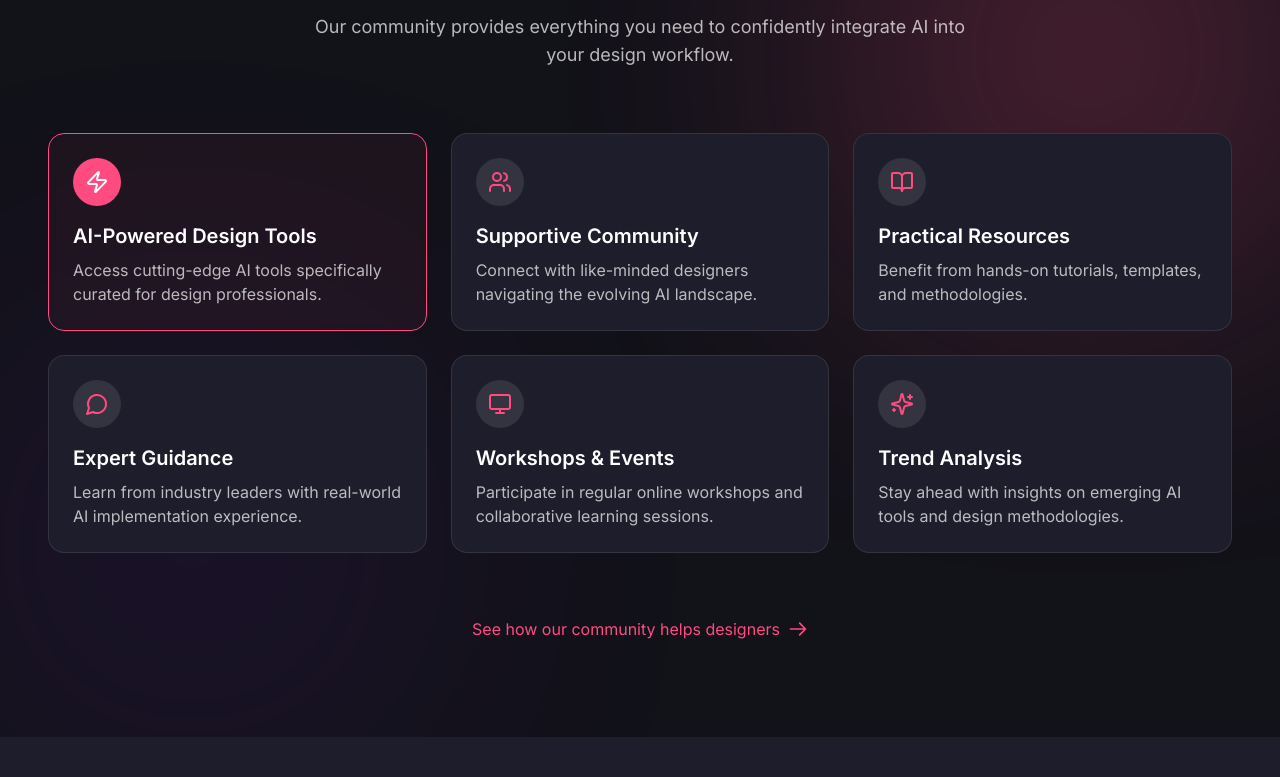
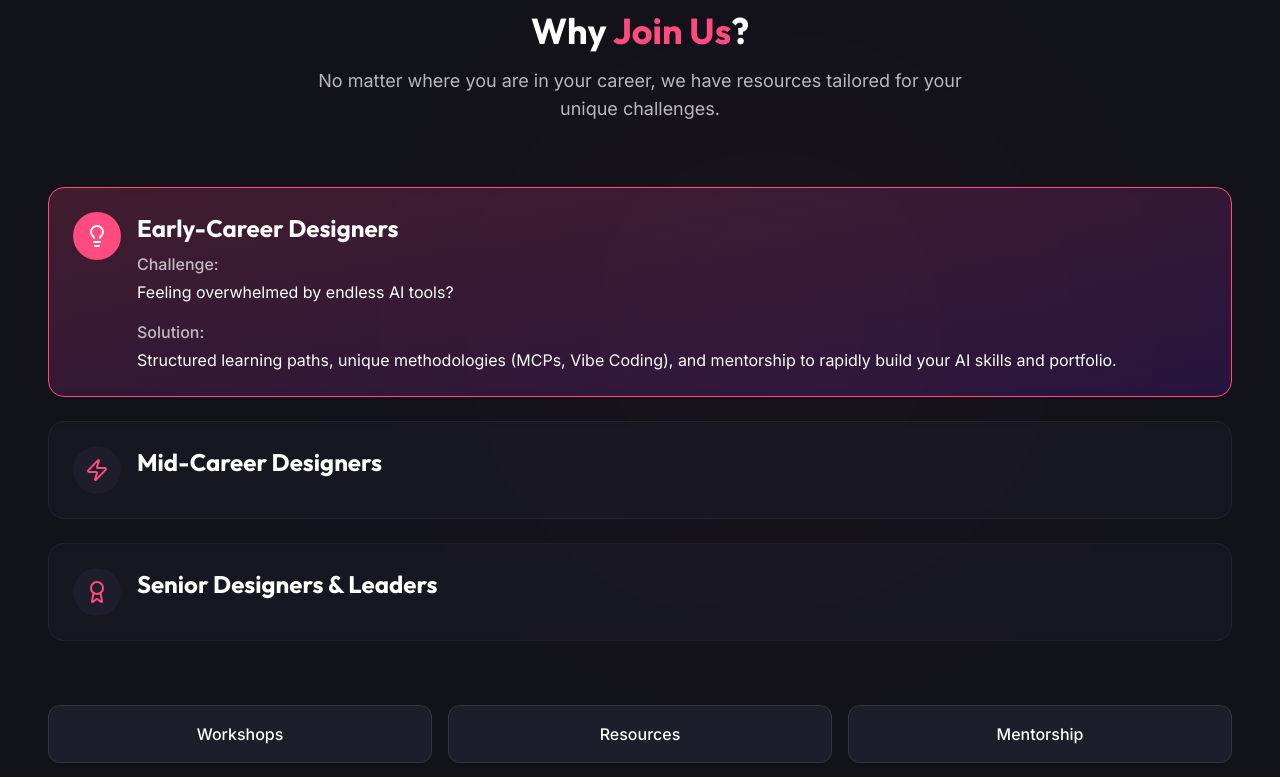
Before and after one commit to yogesh3369/dot-design-community-hub, a React (Vite) app: page / in a window 1280 px wide. Shown: the part 947-1724 px from the top of the page. Built offline with nearby package versions, Linux system fonts and the light colour scheme.

Commit message:
Remove Features section and add Why Join Us section.

```diff
--- /dev/null
+++ b/src/components/WhyJoinUs.tsx
@@ -0,0 +1,172 @@
+
+import { useState } from 'react';
+import { motion } from 'framer-motion';
+import { Lightbulb, Award, Zap } from 'lucide-react';
+
+type UserType = 'early' | 'mid' | 'senior';
+
+interface PanelProps {
+  isActive: boolean;
+  title: string;
+  challenge: string;
+  solution: string;
+  icon: React.ReactNode;
+  onClick: () => void;
+}
+
+const DesignerPanel = ({ isActive, title, challenge, solution, icon, onClick }: PanelProps) => {
+  return (
+    <motion.div
+      className={`cursor-pointer rounded-2xl p-6 transition-all duration-500 ${
+        isActive ? 'bg-gradient-to-br from-lbd-pink/20 to-purple-700/20 border-lbd-pink' : 'bg-lbd-dark-accent/50 border-white/5'
+      } border backdrop-blur-sm`}
+      onClick={onClick}
+      whileHover={{ scale: isActive ? 1 : 1.02 }}
+      layout
+    >
+      <div className="flex items-start gap-4">
+        <div className={`w-12 h-12 rounded-full flex items-center justify-center transition-colors duration-300 ${
+          isActive ? 'bg-lbd-pink text-white' : 'bg-lbd-dark-accent text-lbd-pink'
+        }`}>
+          {icon}
+        </div>
+
+        <div className="flex-1">
+          <h3 className="text-xl md:text-2xl font-bold mb-2 font-heading">{title}</h3>
+
+          <div className={`overflow-hidden transition-all duration-500 ${isActive ? 'max-h-96 opacity-100' : 'max-h-0 opacity-0'}`}>
+            <div className="mb-4">
+              <h4 className="font-medium text-white/70 mb-1">Challenge:</h4>
+              <p className="text-white">{challenge}</p>
+            </div>
+
+            <div>
+              <h4 className="font-medium text-white/70 mb-1">Solution:</h4>
+              <p className="text-white">{solution}</p>
+            </div>
+          </div>
+        </div>
+      </div>
+    </motion.div>
+  );
+};
+
+const WhyJoinUs = () => {
+  const [activeType, setActiveType] = useState<UserType>('early');
+
+  const designerTypes = [
+    {
+      type: 'early' as UserType,
+      title: 'Early-Career Designers',
+      challenge: 'Feeling overwhelmed by endless AI tools?',
+      solution: 'Structured learning paths, unique methodologies (MCPs, Vibe Coding), and mentorship to rapidly build your AI skills and portfolio.',
+      icon: <Lightbulb size={24} />
+    },
+    {
+      type: 'mid' as UserType,
+      title: 'Mid-Career Designers',
+      challenge: 'Struggling to integrate AI effectively into your workflow?',
+      solution: 'Practical knowledge platforms, peer collaboration, and real-time problem-solving to enhance your existing skills quickly.',
+      icon: <Zap size={24} />
+    },
+    {
+      type: 'senior' as UserType,
+      title: 'Senior Designers & Leaders',
+      challenge: 'Unsure how to strategically lead AI adoption in your team?',
+      solution: 'Curated industry insights, strategic networking, and expert guidance to lead confidently without becoming overwhelmed by technical details.',
+      icon: <Award size={24} />
+    }
+  ];
+
+  return (
+    <section id="why-join-us" className="py-24 relative overflow-hidden">
+      {/* Background elements */}
+      <div className="absolute inset-0 bg-lbd-dark z-0">
+        <motion.div
+          initial={{ opacity: 0 }}
+          animate={{ opacity: 0.05 }}
+          transition={{ duration: 2, repeat: Infinity, repeatType: "reverse" }}
+          className="absolute top-1/4 right-1/4 w-96 h-96 bg-lbd-pink rounded-full filter blur-[150px]"
+        ></motion.div>
+        <motion.div
+          initial={{ opacity: 0 }}
+          animate={{ opacity: 0.05 }}
+          transition={{ duration: 3, delay: 0.5, repeat: Infinity, repeatType: "reverse" }}
+          className="absolute bottom-1/4 left-1/4 w-96 h-96 bg-purple-700 rounded-full filter blur-[150px]"
+        ></motion.div>
+      </div>
+
+      <div className="container-custom relative z-10">
+        <motion.div
+          className="text-center max-w-2xl mx-auto mb-16"
+          initial={{ opacity: 0, y: 20 }}
+          whileInView={{ opacity: 1, y: 0 }}
+          viewport={{ once: true }}
+          transition={{ duration: 0.6 }}
+        >
+          <motion.div
+            initial={{ scale: 0.9, opacity: 0 }}
+            whileInView={{ scale: 1, opacity: 1 }}
+            viewport={{ once: true }}
+            transition={{ duration: 0.5, delay: 0.2 }}
+            className="inline-flex items-center justify-center mb-6 bg-lbd-pink/10 px-4 py-1 rounded-full border border-lbd-pink/20"
+          >
+            <span className="text-lbd-pink text-sm font-medium">Find Your Perfect Fit</span>
+          </motion.div>
+
+          <h2 className="text-3xl md:text-4xl font-bold font-heading mb-4">
+            Why <span className="text-lbd-pink">Join Us</span>?
+          </h2>
+          <p className="text-lbd-white/70 text-lg">
+            No matter where you are in your career, we have resources tailored for your unique challenges.
+          </p>
+        </motion.div>
+
+        <motion.div
+          className="grid gap-6"
+          initial={{ opacity: 0 }}
+          whileInView={{ opacity: 1 }}
+          viewport={{ once: true }}
+          transition={{ duration: 0.6, delay: 0.3 }}
+        >
+          {designerTypes.map((designer) => (
+            <DesignerPanel
+              key={designer.type}
+              isActive={activeType === designer.type}
+              title={designer.title}
+              challenge={designer.challenge}
+              solution={designer.solution}
+              icon={designer.icon}
+              onClick={() => setActiveType(designer.type)}
+            />
+          ))}
+        </motion.div>
+
+        {/* "Aha" effect - sparkling buttons for different activities */}
+        <motion.div
+          className="mt-16 grid grid-cols-2 md:grid-cols-3 gap-4"
+          initial={{ opacity: 0, y: 20 }}
+          whileInView={{ opacity: 1, y: 0 }}
+          viewport={{ once: true }}
+          transition={{ duration: 0.7, delay: 0.5 }}
+        >
+          {['Workshops', 'Resources', 'Mentorship', 'Networking', 'Discussions', 'Insights'].map((activity, index) => (
+            <motion.div
+              key={activity}
+              className="glass-card border border-white/10 hover:border-lbd-pink/30 hover:bg-lbd-pink/5 p-4 rounded-xl flex items-center justify-center text-center"
+              whileHover={{
+                scale: 1.05,
+                boxShadow: '0 0 20px rgba(255, 75, 127, 0.2)'
+              }}
+              transition={{ delay: index * 0.1 }}
+            >
+              <span className="text-white text-sm md:text-base font-medium">{activity}</span>
+            </motion.div>
+          ))}
+        </motion.div>
+      </div>
+    </section>
+  );
+};
+
+export default WhyJoinUs;
--- a/src/pages/Index.tsx
+++ b/src/pages/Index.tsx
@@ -1,7 +1,7 @@
 
 import Header from '@/components/Header';
 import Hero from '@/components/Hero';
-import Features from '@/components/Features';
+import WhyJoinUs from '@/components/WhyJoinUs';
 import Footer from '@/components/Footer';
 
 const Index = () => {
@@ -10,7 +10,7 @@ const Index = () => {
       <Header />
       <main className="flex-grow pt-20">
         <Hero />
-        <Features />
+        <WhyJoinUs />
         {/* More sections would be added here in future iterations */}
       </main>
       <Footer />
```
